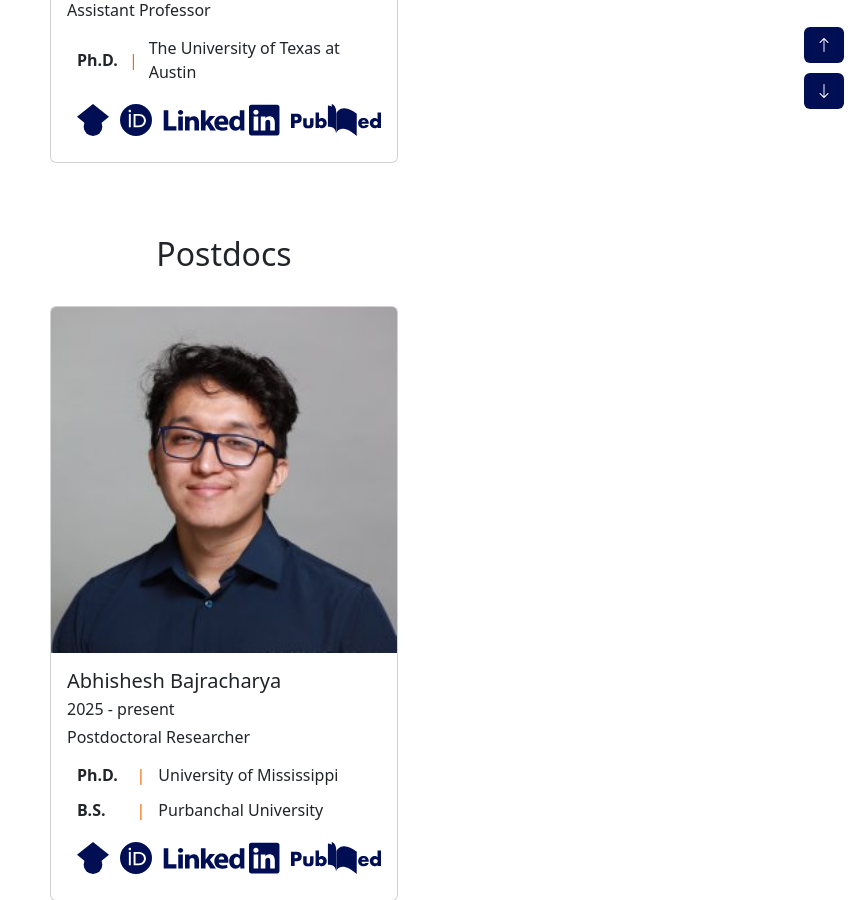
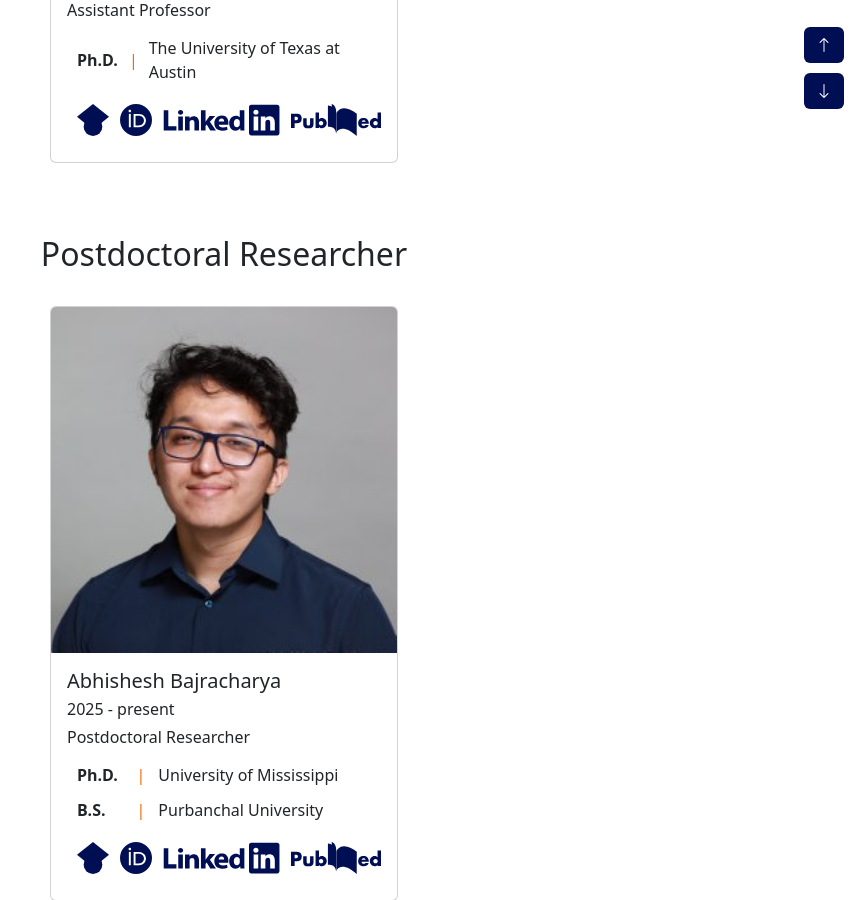
Before and after one commit to saewootuigim/edklab, a Django app: page /people/ in a window 1280 px wide. Shown: the part 671-1571 px from the top of the page, without its empty margins (416-1280 px from the left). Run offline with Django 5.2, Linux system fonts and the light colour scheme; data comes from the database, SQL or seed files in the repository; some libraries are stand-ins or nearby versions.

Commit message:
Rename postdocs to postdoctoral researcher

```diff
--- a/people/templates/people/people_list.html
+++ b/people/templates/people/people_list.html
@@ -7,7 +7,7 @@
     {% include 'people/card.html' with members=people.current.supervisors %}
 {% endif %}
 {% if people.current.postdocs %}
-    <h2 class="text-center py-4">Postdocs</h1>
+    <h2 class="text-center py-4">Postdoctoral Researcher</h1>
     {% include 'people/card.html' with members=people.current.postdocs %}
 {% endif %}
 {% if people.current.gradstudents %}
```
